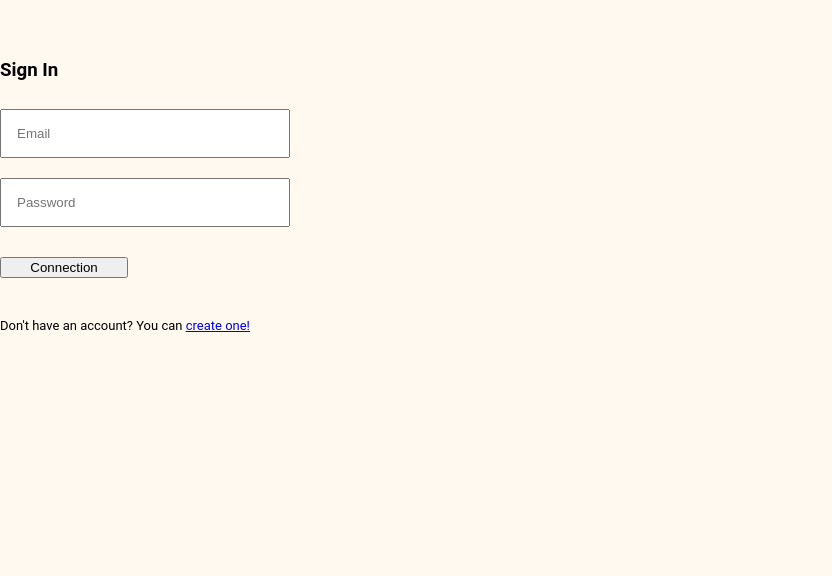
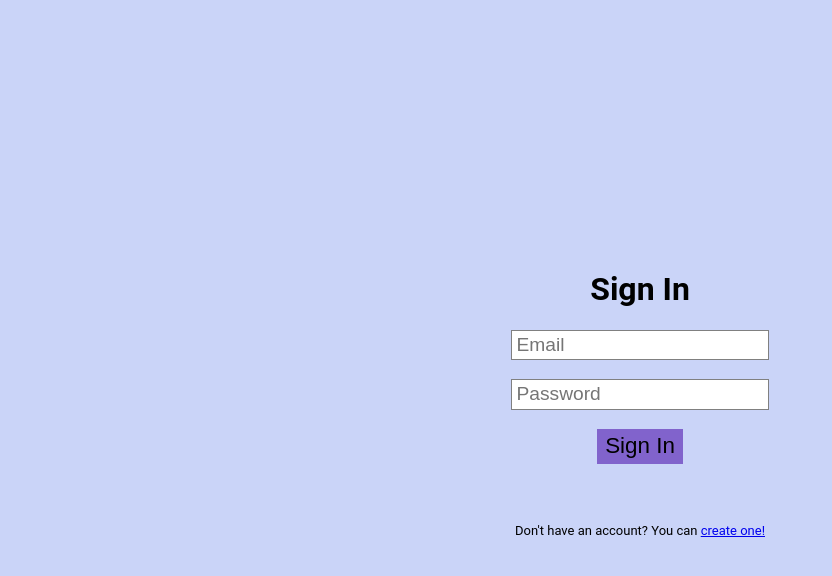
Before and after one commit to amanb2000/EliOS, a Vue app in the folder code/EliOS/: page /#/login in a window 1280 px wide. Shown: the top 576 px of the page, without its empty margins (0-832 px from the left). Built offline with nearby package versions, Linux system fonts and the light colour scheme; no server answers.

Commit message:
Fixed sign in and styling for sliders

```diff
--- a/code/EliOS/src/assets/css/elios_entry.css
+++ b/code/EliOS/src/assets/css/elios_entry.css
@@ -29,6 +29,12 @@ body {
     overflow-y: scroll;
     scroll-snap-type: y mandatory;
     scroll-behavior: smooth;
+}
+.e-form-container::-webkit-scrollbar {
+    display: none;
+}
+.e-form-container::-webkit-scrollbar-thumb {
+    display: none;
 }
 .e-form {
     display: block;
@@ -103,3 +109,45 @@ body {
 .e-form-radio-label {
     font-size: 3rem;
 }
+.e-form-text {
+    display: flex;
+    justify-content: center;
+    border: 1px solid grey;
+    padding: 0.2rem 0.3rem;
+    font-size: 1.2rem;
+}
+.e-form-bttn {
+    background-color: rgba(129,99,204,1);
+    width: auto;
+    height: auto;
+    font-size: 1.4rem;
+    display: flex;
+    border: none;
+    padding: 0.3rem 0.5rem;
+}
+.e-form-input-slider {
+    display: flex;
+    width: 100%;
+    flex-direction: column;
+    justify-content: center;
+    align-items: center;
+}
+.e-form-slider {
+    -webkit-appearance: none;
+    height: 0.4rem;
+    width: 80%;
+    margin-bottom: 1.5rem;
+    background: -webkit-gradient(linear, left top, right bottom, color-stop(20%, rgba(161,185,255,1)), color-stop(80%, rgba(129,99,204,1)));
+    outline: none;
+}
+.e-form-slider::-webkit-slider-thumb {
+    -webkit-appearance: none; /* Override default look */
+    appearance: none;
+    border-radius: 1rem;
+    height: 1.5rem;
+    width: 1.5rem;
+    background-color: #5555bf;
+}
+.e-form-slider-value {
+    font-size: 1.4rem;
+}
--- a/code/EliOS/src/components/Question.vue
+++ b/code/EliOS/src/components/Question.vue
@@ -27,6 +27,7 @@
         </div>
         <div v-else-if="type == 'slider'" class='e-form-input-slider'>
             <input type="range" v-bind:min="min" v-bind:max="max" class='e-form-slider' v-bind:value="value" v-on:input="$emit('input', $event.target.value)">
+            <div class='e-form-slider-value'>{{ value != null ? value : (min + max)/2}}</div>
         </div>
         <div v-else>
             This is not a valid question type
--- a/code/EliOS/src/views/Home.vue
+++ b/code/EliOS/src/views/Home.vue
@@ -24,7 +24,7 @@
     <!-- Bottom Tray -->
     <div class='e-tray e-bar'>
         <div class='e-tray-bttn'>
-            <i class='material-icons-outlined e-tray-icon'>calendar_today</i>
+            <i class='material-icons-outlined e-tray-icon'>person</i>
             <div class='e-tray-caption'>Profile</div>
         </div>
         <router-link class='e-tray-bttn' to="/data-entry">
@@ -32,7 +32,7 @@
             <div class='e-tray-caption'>Track</div>
         </router-link>
         <div class='e-tray-bttn'>
-            <i class='material-icons e-tray-icon'>local_bar</i>
+            <i class='material-icons-outlined e-tray-icon'>people_alt</i>
             <div class='e-tray-caption'>Contacts</div>
         </div>
     </div>
--- a/code/EliOS/src/views/Login.vue
+++ b/code/EliOS/src/views/Login.vue
@@ -1,12 +1,14 @@
 <template>
     <div class = "login">
-        <h3>Sign In</h3>
-        <input type="text" placeholder="Email" v-model="email"><br>
-        <input type="password" placeholder="Password" v-model="password"><br>
-        <button @click="login">Connection</button>
-        <br />
-        <span class="red">{{ err }}</span>
-        <p>Don't have an account? You can <router-link to="/sign-up">create one!</router-link></p>
+        <div class='signin-center'>
+            <h1>Sign In</h1>
+            <input type="text" placeholder="Email" class='e-form-text' v-model="email"><br>
+            <input type="password" placeholder="Password" class='e-form-text' v-model="password"><br>
+            <button @click="login" class='e-form-bttn'>Sign In</button>
+            <br />
+            <span class="red">{{ err }}</span>
+            <p>Don't have an account? You can <router-link to="/sign-up">create one!</router-link></p>
+        </div>
     </div>
 </template>
 
@@ -66,17 +68,20 @@ export default {
 
 <style scoped>
     .login {
-        margin-top: 40px;
+        display: flex;
+        flex-direction: column;
+        width: 100%;
+        height: 100%;
+        justify-content: center;
+        align-items: center;
+         background-color: #cad4f8;
     }
-    input {
-        margin: 10px 0;
-        width: 20%;
-        padding: 15px;
-    }
-    button {
-        margin-top: 20px;
-        width: 10%;
-        cursor: pointer;
+    .signin-center {
+        display: flex;
+        flex-direction: column;
+        width: 100%;
+        justify-content: center;
+        align-items: center;
     }
     p {
         margin-top: 40px;
@@ -89,4 +94,5 @@ export default {
     .red {
         color: red;
     }
+    @import "../assets/css/elios_entry.css";
 </style>
```
